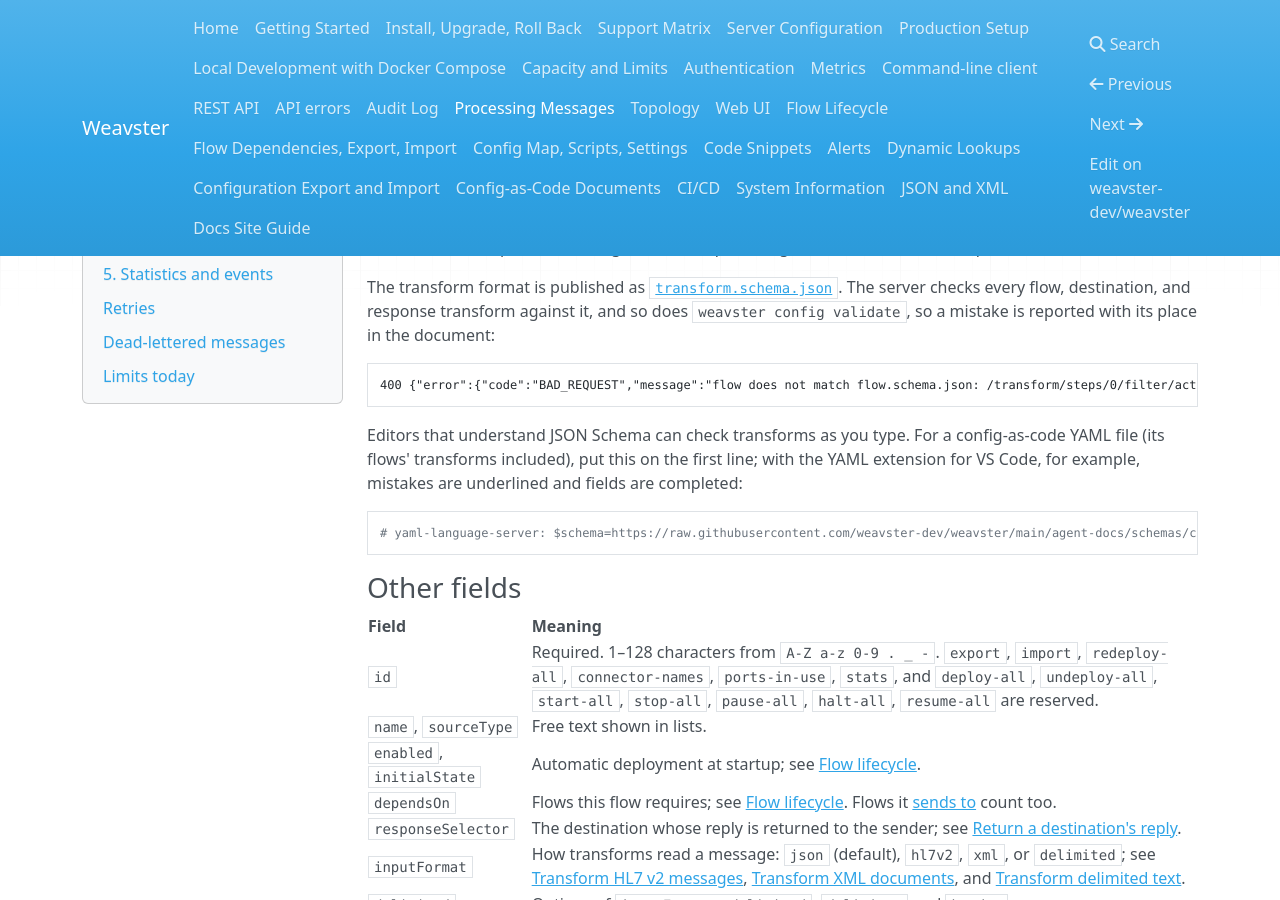
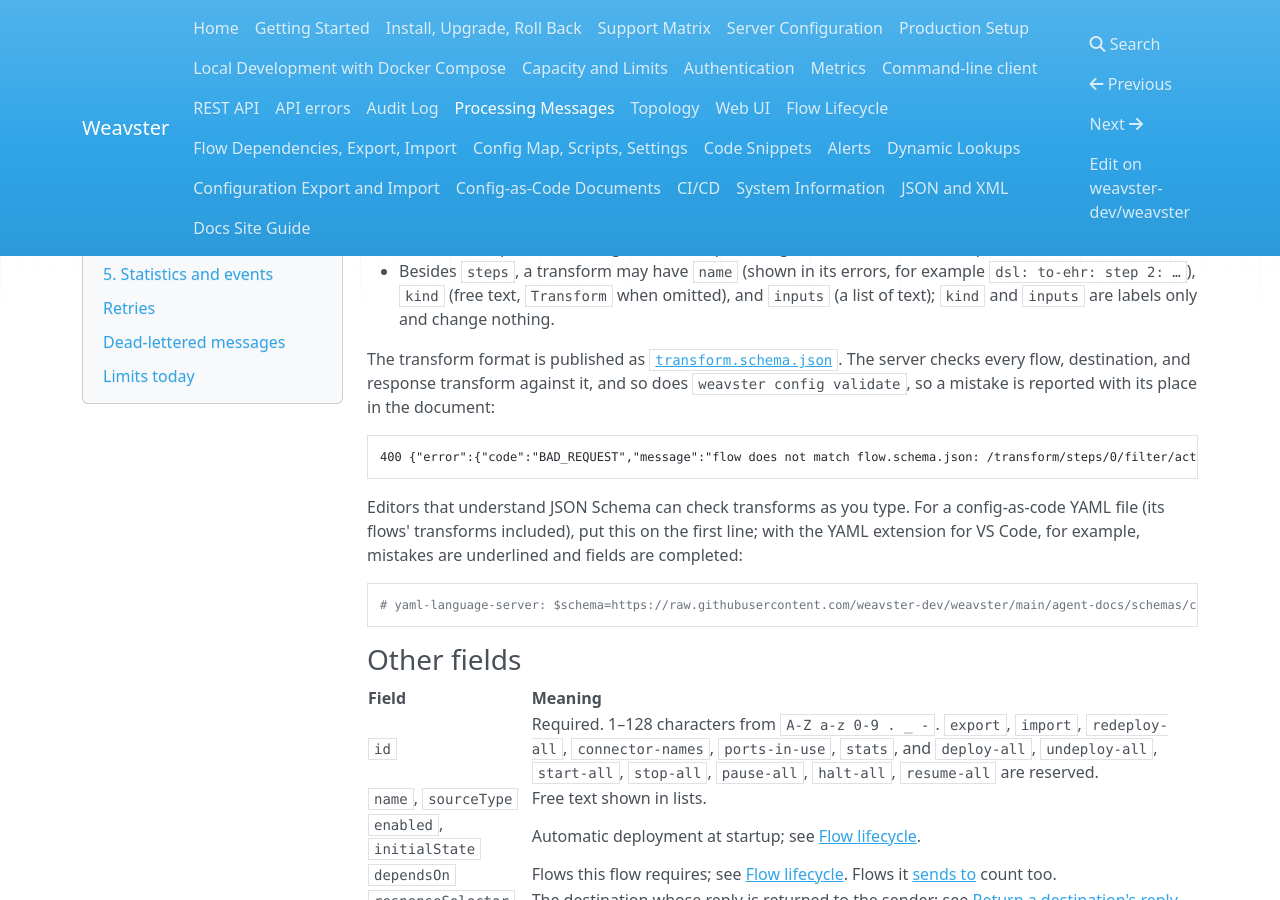
Before and after one commit to weavster-dev/weavster, an MkDocs documentation site: the page built from docs/processing-messages.md, in a window 1280 px wide and 900 px high, scrolled down 1379 px. Built offline with MkDocs 1.6.1, drawn with Linux system fonts in a browser that asks for light colours; nearby versions of some CDN libraries.

Commit message:
Review fix: DSL docs coverage walks the whole transform; kind, name, and inputs documented

```diff
--- a/docs/processing-messages.md
+++ b/docs/processing-messages.md
@@ -63,6 +63,9 @@
   (`'x'` or `"x"`), a number (`3`, `-1.5`), or `true`/`false`. A missing path compares equal
   to `''`. No other operators exist.
 - Numbers keep their exact digits (for example 20-digit identifiers) unless a step converts them.
+- Besides `steps`, a transform may have `name` (shown in its errors, for example
+  `dsl: to-ehr: step 2: …`), `kind` (free text, `Transform` when omitted), and `inputs` (a list of
+  text); `kind` and `inputs` are labels only and change nothing.
 
 The transform format is published as
 [`transform.schema.json`](https://github.com/weavster-dev/weavster/blob/main/agent-docs/schemas/transform.schema.json).
```
Also changed, not shown: 1 other file.
